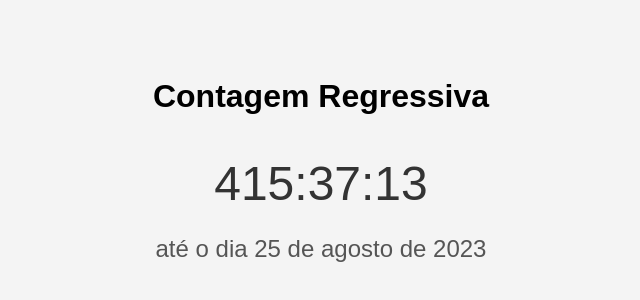
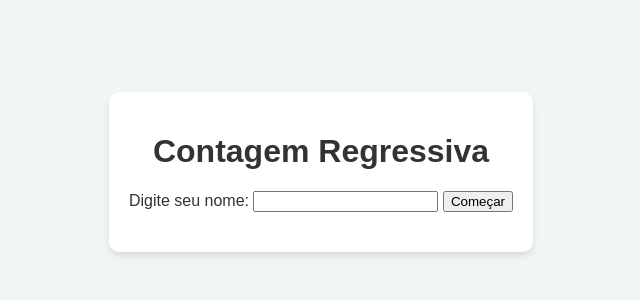
Before and after one commit to Verisssimo/gridrpg, a plain HTML site: page index.html in a window 1280 px wide. Shown: the part 228-528 px from the top of the page, without its empty margins (319-959 px from the left). Drawn offline with Linux system fonts and the light colour scheme.

Commit message:
Update index.html

```diff
--- a/index.html
+++ b/index.html
@@ -7,39 +7,52 @@
     <style>
         body {
             font-family: Arial, sans-serif;
-            text-align: center;
-            background-color: #f4f4f4;
+            background-color: #f0f5f5;
             margin: 0;
             padding: 0;
+            display: flex;
+            flex-direction: column;
+            align-items: center;
+            justify-content: center;
+            min-height: 100vh;
+            color: #333;
         }
         .container {
-            display: flex;
-            flex-direction: column;
-            justify-content: center;
-            align-items: center;
-            height: 100vh;
+            background-color: #fff;
+            padding: 20px;
+            border-radius: 10px;
+            box-shadow: 0 4px 6px rgba(0, 0, 0, 0.1);
+            text-align: center;
         }
         .countdown {
-            font-size: 3rem;
+            font-size: 2rem;
             margin-top: 20px;
-            color: #333;
-        }
-        .message {
-            font-size: 1.5rem;
-            color: #555;
+            color: #007bff;
         }
     </style>
 </head>
 <body>
     <div class="container">
         <h1>Contagem Regressiva</h1>
-        <div class="countdown" id="countdown"></div>
-        <p class="message">até o dia 25 de agosto de 2023</p>
+        <div id="nameInput">
+            <label for="name">Digite seu nome:</label>
+            <input type="text" id="name" />
+            <button onclick="startCountdown()">Começar</button>
+        </div>
+        <div id="countdown" class="countdown"></div>
     </div>
 
     <script>
-        // Define a data alvo (25 de agosto de 2023 às 00:00:00)
-        const targetDate = new Date('2023-08-25T00:00:00');
+        function startCountdown() {
+            const name = document.getElementById('name').value;
+            const nameInput = document.getElementById('nameInput');
+            const countdownDiv = document.getElementById('countdown');
+
+            nameInput.style.display = 'none';
+            countdownDiv.innerHTML = `${name}, esta é a sua contagem regressiva:`;
+
+            // Define a data alvo (08 de agosto de 2023 às 00:00:00)
+            const targetDate = new Date('2023-08-08T00:00:00');
 
             // Função para formatar números menores que 10 com zero à esquerda
             function formatTime(time) {
@@ -52,13 +65,13 @@
                 const timeLeft = targetDate - now;
 
                 if (timeLeft <= 0) {
-                document.getElementById('countdown').innerHTML = 'Chegou o dia!';
+                    countdownDiv.innerHTML = 'Chegou o dia!';
                 } else {
                     const hours = Math.floor(timeLeft / (1000 * 60 * 60));
                     const minutes = Math.floor((timeLeft % (1000 * 60 * 60)) / (1000 * 60));
                     const seconds = Math.floor((timeLeft % (1000 * 60)) / 1000);
 
-                document.getElementById('countdown').innerHTML = `
+                    countdownDiv.innerHTML = `
                         ${formatTime(hours)}:${formatTime(minutes)}:${formatTime(seconds)}
                     `;
                 }
@@ -69,6 +82,7 @@
 
             // Atualiza a contagem inicialmente
             updateCountdown();
+        }
     </script>
 </body>
 </html>
```
Lines whose indentation alone changed are shown as unchanged.
